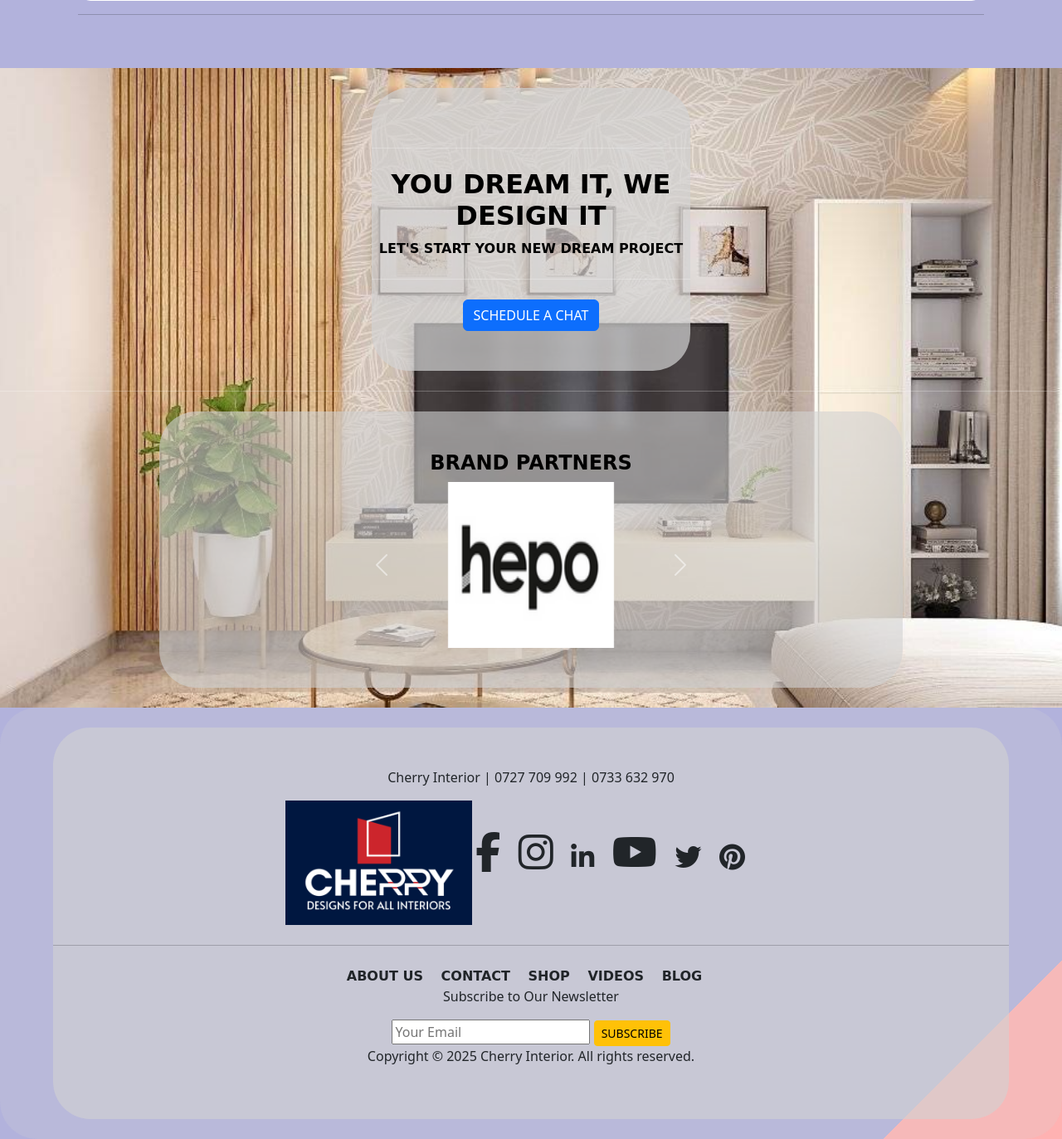
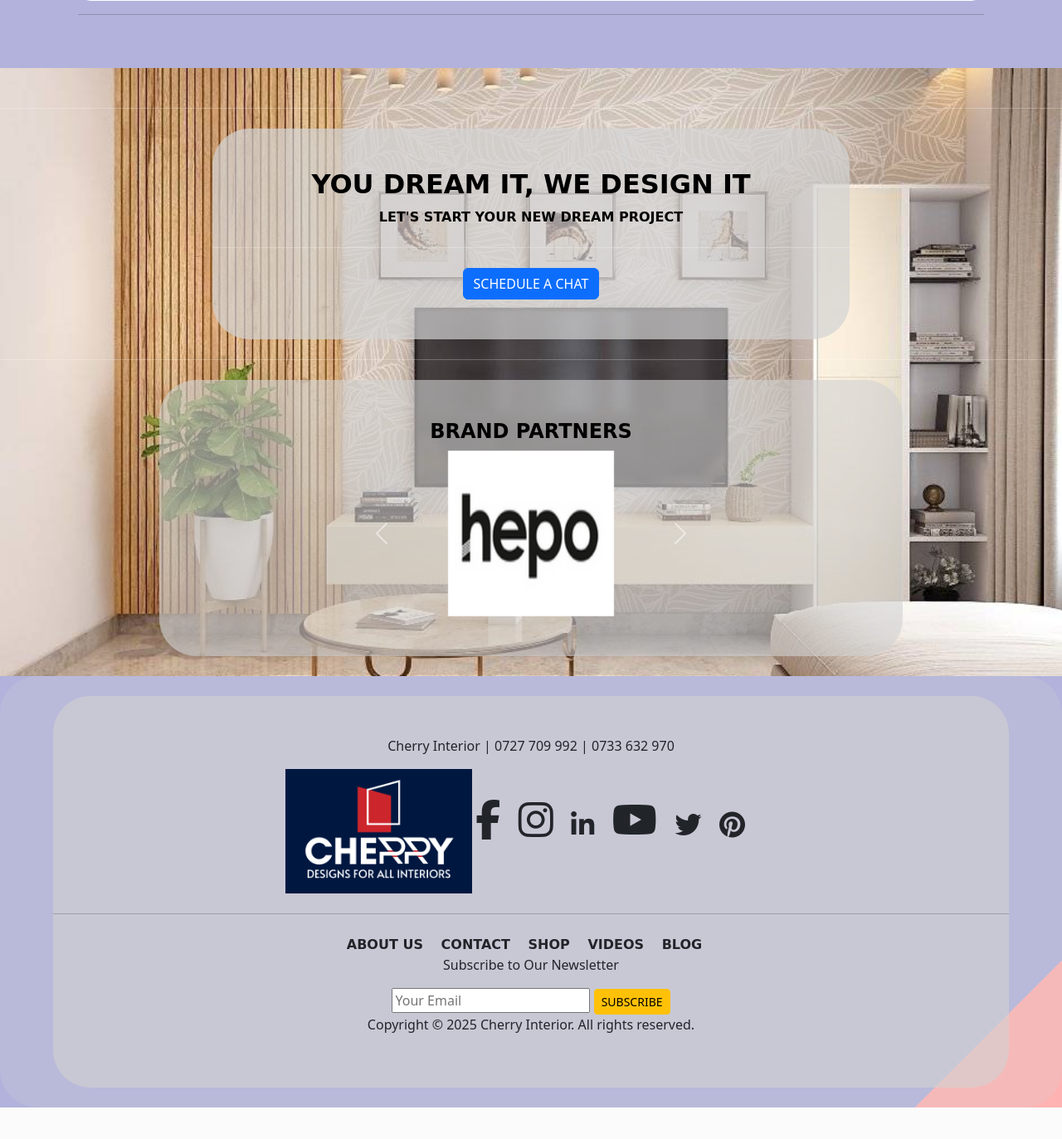
Before and after one commit to Haroldke13/cherryinteriordesigns, a Flask app: page /about in a window 1280 px wide. Shown: the part 2427-3800 px from the top of the page at 83% size. After the commit the page ends 3762 px from the top, so only its background shows below. Run offline with Flask 3, Linux system fonts and the light colour scheme; some libraries are stand-ins or nearby versions; some web fonts are replaced.

Commit message:
Update base.html

```diff
--- a/app/templates/base.html
+++ b/app/templates/base.html
@@ -270,9 +270,14 @@
     <!-- Call to Action Section -->
 
     <div class="text-white text-center py-4" style="background: url('{{ url_for('static', filename='images/background-image.jpg') }}') no-repeat center center/cover; font-weight : bold;">
-        <section class="brandpartners py-5 mx-auto" style="background-color: rgba(211, 211, 211, 0.7); border-radius:45px; max-width: 30%;">
 
-            <hr class="my-4">
+        <hr class="my-4">
+
+
+
+        <section class="brandpartners py-5 mx-auto" style="background-color: rgba(211, 211, 211, 0.7); border-radius:45px; max-width: 60%;">
+
+
             <h2>You dream it, we design it</h2>
             <p1>Let's start your new dream project</p1>
             <hr class="my-4">
```
